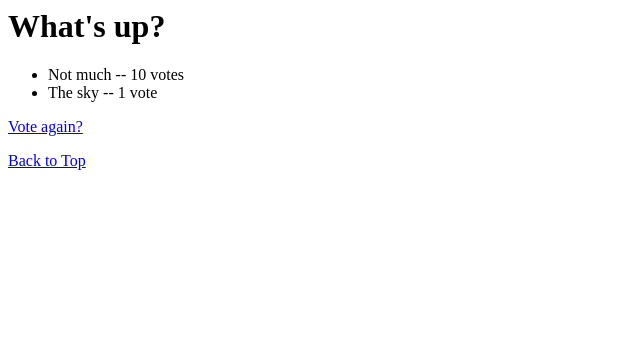
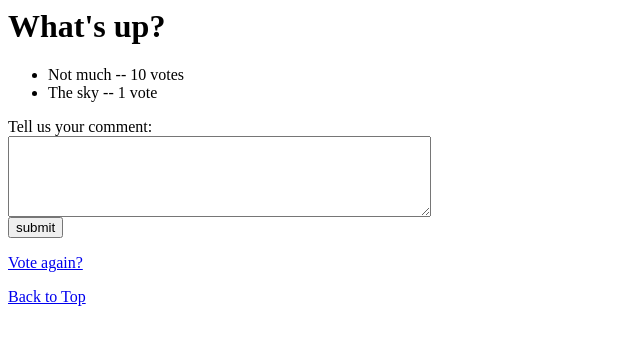
Before and after one commit to nanase-shimoyama-vq/django_tutorial, a Django app: page /polls/1/results/ in a window 1280 px wide. Shown: the top 345 px of the page, without its empty margins (0-640 px from the left). Run offline with Django 4.2, Linux system fonts and the light colour scheme; data comes from the database, SQL or seed files in the repository; both versions use the stored data as it was after the commit.

Commit message:
コメント投稿機能の追加

```diff
--- a/polls/templates/polls/comment.html
+++ b/polls/templates/polls/comment.html
@@ -1,7 +1,9 @@
+<h1> Thanks your comments !!</h1>
+<br>
 {% if latest_comment_list %}
     <ul>
     {% for comment in latest_comment_list %}
-    <li>{{ comment.comment_text }}---{{ comment.comment_date }}</li>    {% endfor %}
+    <li>{{ comment.comment_text }} -- {{ comment.comment_date }}</li>    {% endfor %}
     </ul>
 {% else %}
     <p>No comments</p>
--- a/polls/templates/polls/results.html
+++ b/polls/templates/polls/results.html
@@ -6,5 +6,14 @@
 {% endfor %}
 </ul>
 
+<form action="{% url 'polls:post_comment' %}" method="post">
+    {% csrf_token %}
+    <label>Tell us your comment:</label>
+    <br/>
+    <textarea name="comment_text" rows="5" cols="50"></textarea>
+    <br/>
+    <input type="submit" value="submit">
+</form>
+
 <p><a href="{% url 'polls:detail' question.id %}">Vote again?</a></p>
 <p><a href="{% url 'polls:index' %}">Back to Top</a></p>
--- a/polls/urls.py
+++ b/polls/urls.py
@@ -9,4 +9,5 @@ urlpatterns = [
     path('<int:pk>/results/', views.ResultsView.as_view(), name='results'),
     path('<int:question_id>/vote/', views.vote, name='vote'),
     path('comment/', views.CommentView.as_view(), name='comment'),
+    path('post_comment/', views.post_comment, name='post_comment'),
 ]
--- a/polls/views.py
+++ b/polls/views.py
@@ -2,6 +2,7 @@ from django.http import HttpResponseRedirect
 from django.shortcuts import get_object_or_404, render
 from django.urls import reverse
 from django.views import generic
+from django.utils import timezone
 
 from .models import Choice, Question, Comment
 
@@ -48,3 +49,11 @@ class CommentView(generic.ListView):
 
     def get_queryset(self):
         return Comment.objects.order_by('-comment_date')[:5]
+
+def post_comment(request):
+    if request.POST:
+        comment_text = request.POST.get("comment_text")
+        model = Comment(comment_text = comment_text, comment_date = timezone.now())
+        model.save()
+
+    return HttpResponseRedirect(reverse('polls:comment'))
```
Also changed, not shown: db.sqlite3.
